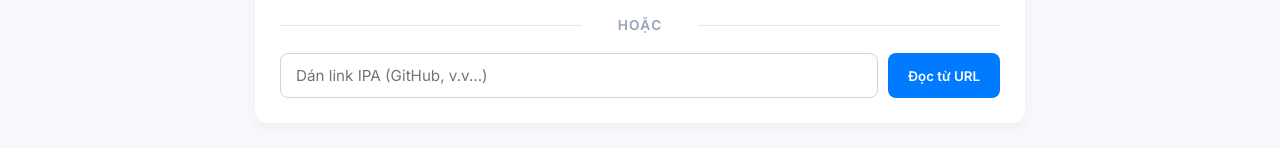
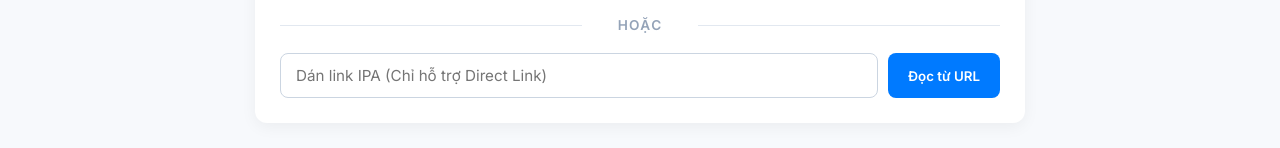
Before and after one commit to nhut990/Bundle, a plain HTML site: page IPAReader/index.html in a window 1280 px wide. Shown: the part 248-396 px from the top of the page. Drawn offline with nearby package versions, Linux system fonts and the light colour scheme.

Commit message:
Update index.html

```diff
--- a/IPAReader/index.html
+++ b/IPAReader/index.html
@@ -160,9 +160,9 @@
 
   <div class="divider">Hoặc</div>
 
-  <!-- CÁCH 2: NHẬP LINK URL -->
+  <!-- CÁCH 2: NHẬP LINK URL (ĐÃ SỬA DÒNG GỢI Ý) -->
   <div class="url-input-group">
-    <input type="url" id="ipaUrlInput" placeholder="Dán link IPA (GitHub, v.v...)" autocomplete="off">
+    <input type="url" id="ipaUrlInput" placeholder="Dán link IPA (Chỉ hỗ trợ Direct Link)" autocomplete="off">
     <button id="btnFetchUrl" onclick="processIPAFromURL()">Đọc từ URL</button>
   </div>
 
@@ -314,7 +314,7 @@ async function processIPAFromURL() {
   const fake = startFakeProgress();
 
   try {
-    // Đã gắn sẵn link Worker hoạt động của bạn
+    // Sử dụng link Cloudflare Worker của bạn
     const proxyUrl = `https://ipa.vannhut9090.workers.dev/?url=${encodeURIComponent(ipaUrl)}`;
     const response = await fetch(proxyUrl);
 
```
